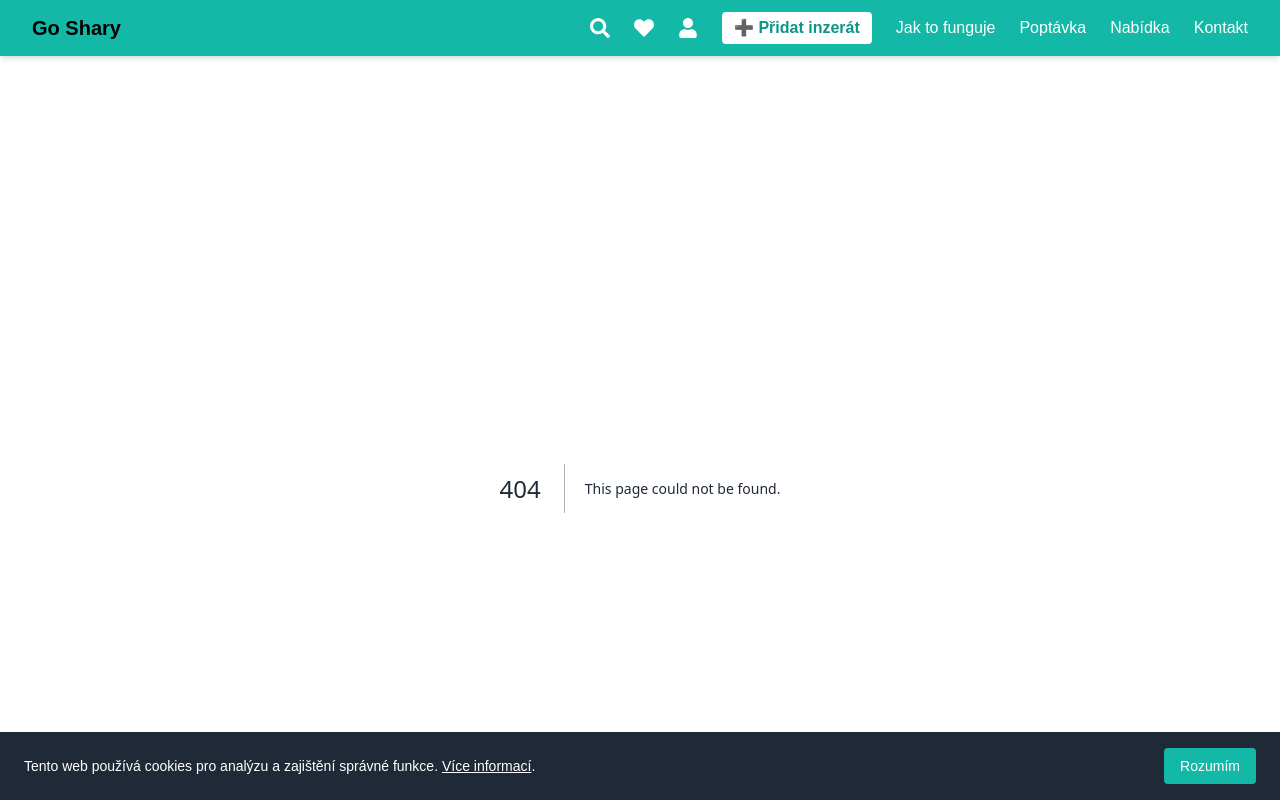
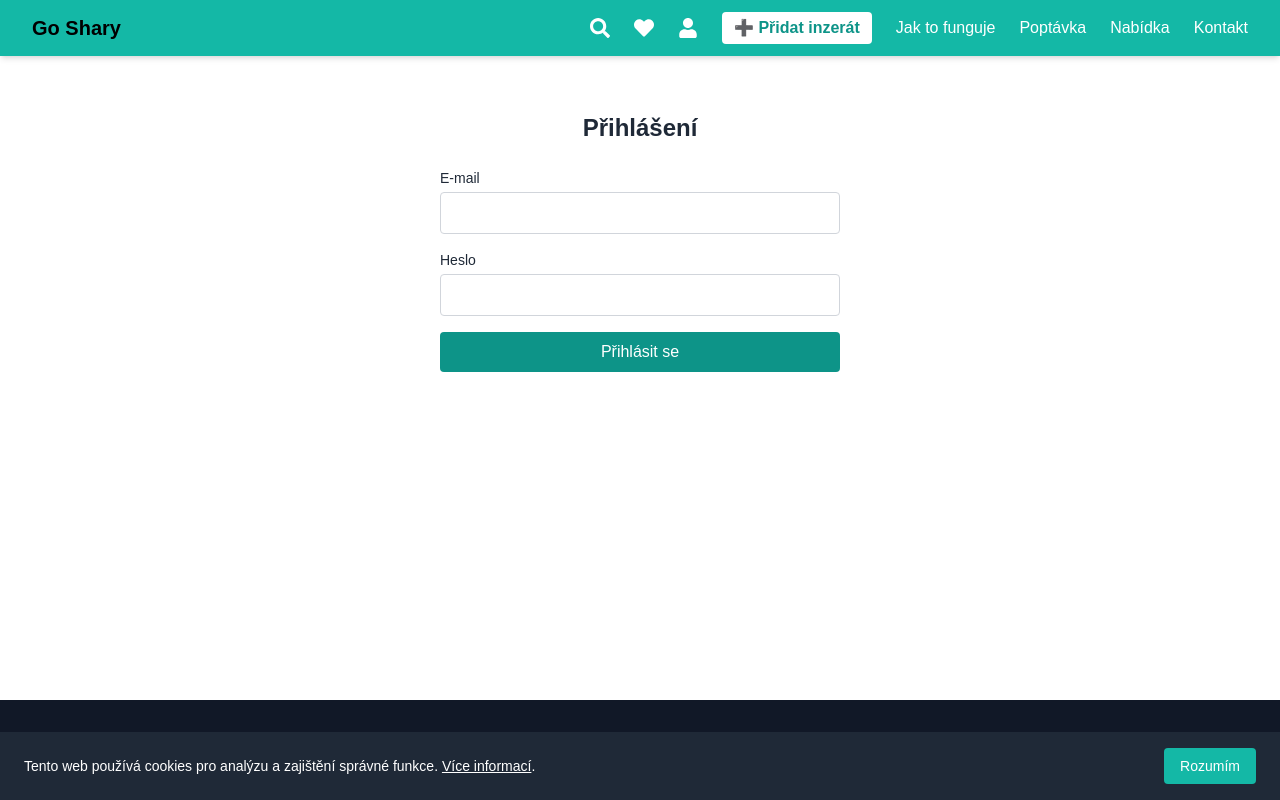
Before and after one commit to Tekier10/goshary, a Next.js app: page /prihlaseni in a window 1280 px wide. Before the commit this address had no page. Shown: the top 800 px of the page. Built offline with nearby package versions, Linux system fonts and the light colour scheme; a web font is replaced by a local one.

Commit message:
Create prihlaseni.tsx

```diff
--- /dev/null
+++ b/pages/prihlaseni.tsx
@@ -0,0 +1,57 @@
+// pages/prihlaseni.tsx – přihlašovací stránka
+
+import Head from 'next/head';
+import { useState } from 'react';
+
+export default function Prihlaseni() {
+  const [email, setEmail] = useState('');
+  const [heslo, setHeslo] = useState('');
+
+  const handleSubmit = (e: React.FormEvent) => {
+    e.preventDefault();
+    console.log('Přihlašování...', { email, heslo });
+    // TODO: odeslat přihlášení na backend
+  };
+
+  return (
+    <>
+      <Head>
+        <title>Přihlášení | GoShary</title>
+      </Head>
+      <main className="max-w-md mx-auto p-6">
+        <h1 className="text-2xl font-bold mb-6 text-center">Přihlášení</h1>
+
+        <form onSubmit={handleSubmit} className="space-y-4">
+          <div>
+            <label className="block text-sm font-medium mb-1">E-mail</label>
+            <input
+              type="email"
+              required
+              value={email}
+              onChange={(e) => setEmail(e.target.value)}
+              className="w-full border border-gray-300 rounded px-3 py-2"
+            />
+          </div>
+
+          <div>
+            <label className="block text-sm font-medium mb-1">Heslo</label>
+            <input
+              type="password"
+              required
+              value={heslo}
+              onChange={(e) => setHeslo(e.target.value)}
+              className="w-full border border-gray-300 rounded px-3 py-2"
+            />
+          </div>
+
+          <button
+            type="submit"
+            className="w-full bg-teal-600 text-white py-2 rounded hover:bg-teal-700 transition"
+          >
+            Přihlásit se
+          </button>
+        </form>
+      </main>
+    </>
+  );
+}
```
